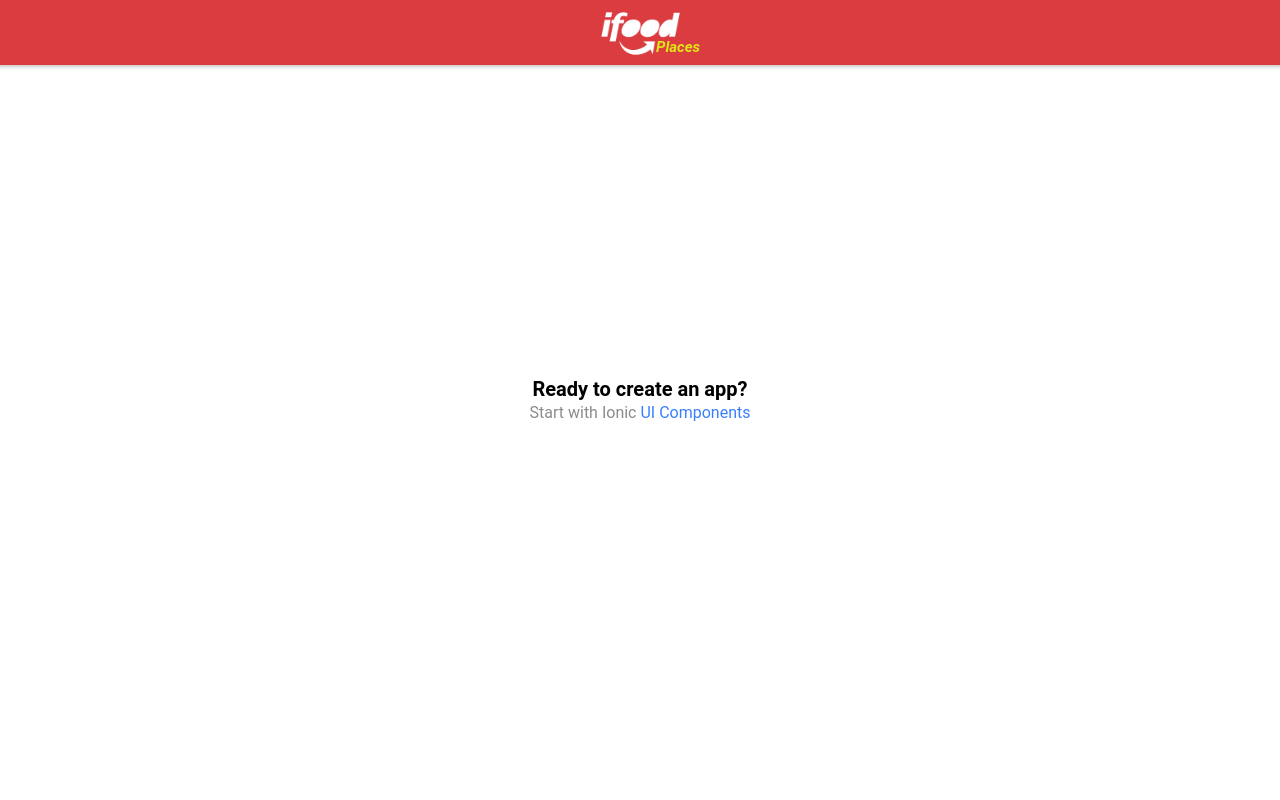
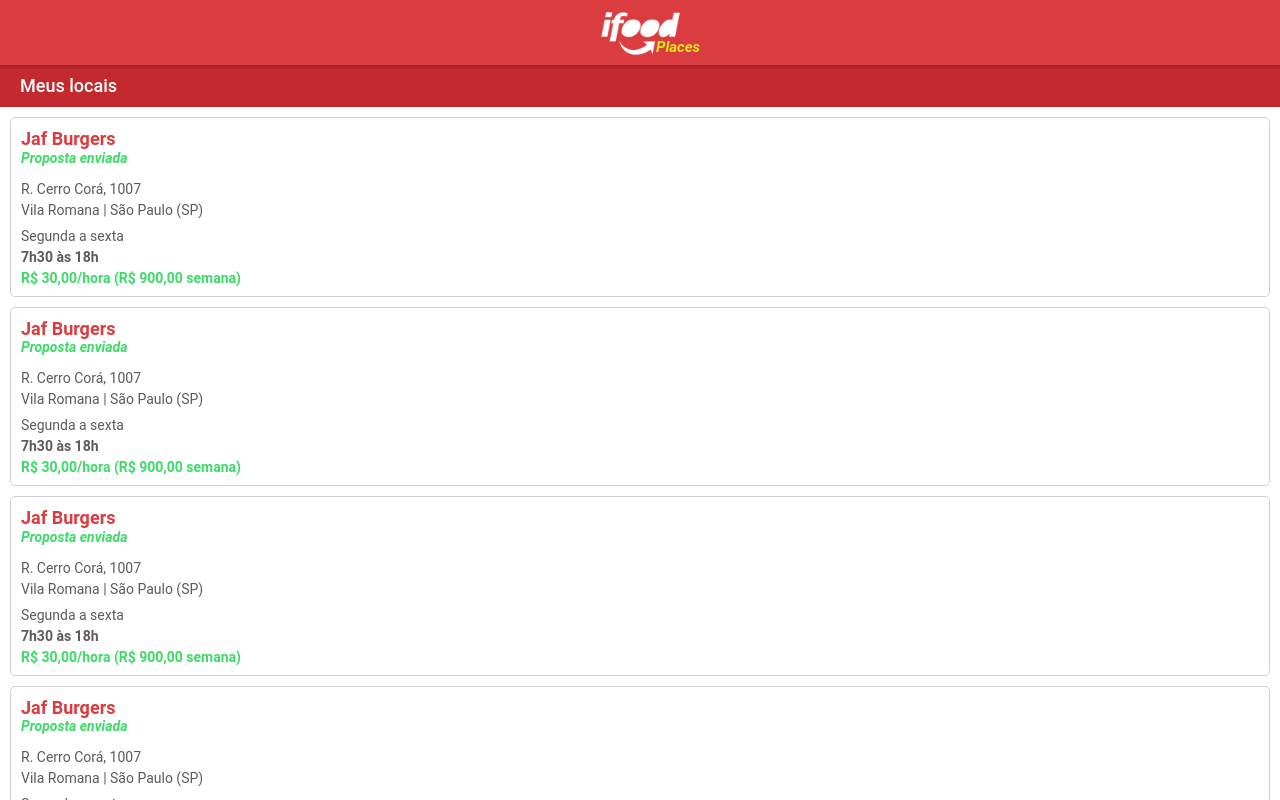
Before and after one commit to luiscruzdesign/ifood-places, a React (Create React App) app: page /cliente-propostas in a window 1280 px wide. Built offline with nearby package versions, Linux system fonts and the light colour scheme.

Commit message:
Cliente propostas

```diff
--- a/src/pages/clientePropostas.tsx
+++ b/src/pages/clientePropostas.tsx
@@ -1,6 +1,7 @@
 import { IonContent, IonHeader, IonPage, IonTitle, IonToolbar } from '@ionic/react';
 import React from 'react';
-import ExploreContainer from '../components/ExploreContainer';
+import TituloPagina from '../components/TituloPagina';
+import ItemResultadoBuscaProposta from '../components/ItemResultadoBuscaProposta';
 import Topo from '../components/Topo';
 
 const ClientePropostas: React.FC = () => {
@@ -10,12 +11,11 @@
         <Topo />
       </IonHeader>
       <IonContent fullscreen>
-        <IonHeader collapse="condense">
-          <IonToolbar>
-            <IonTitle size="large">Cliente propostas</IonTitle>
-          </IonToolbar>
-        </IonHeader>
-        <ExploreContainer />
+        <TituloPagina />
+        <ItemResultadoBuscaProposta />
+        <ItemResultadoBuscaProposta />
+        <ItemResultadoBuscaProposta />
+        <ItemResultadoBuscaProposta />
       </IonContent>
     </IonPage>
   );
```
